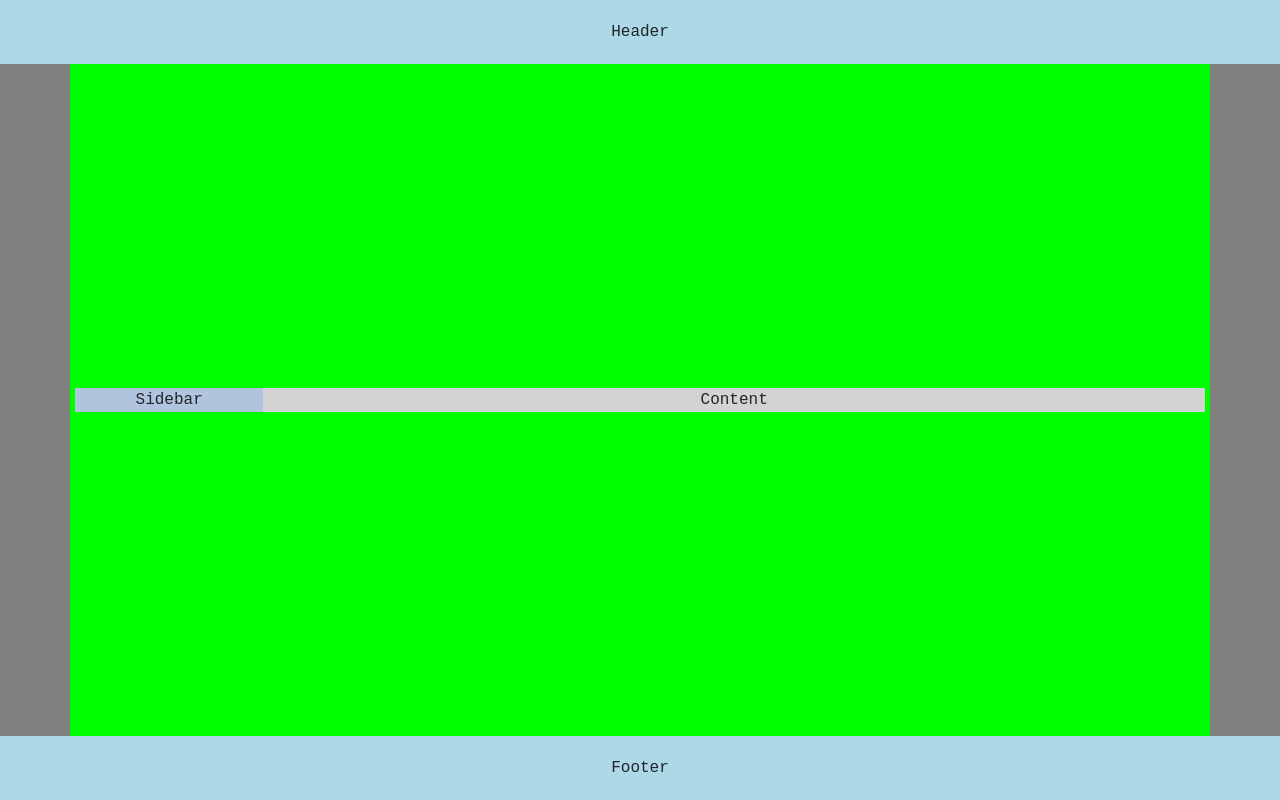
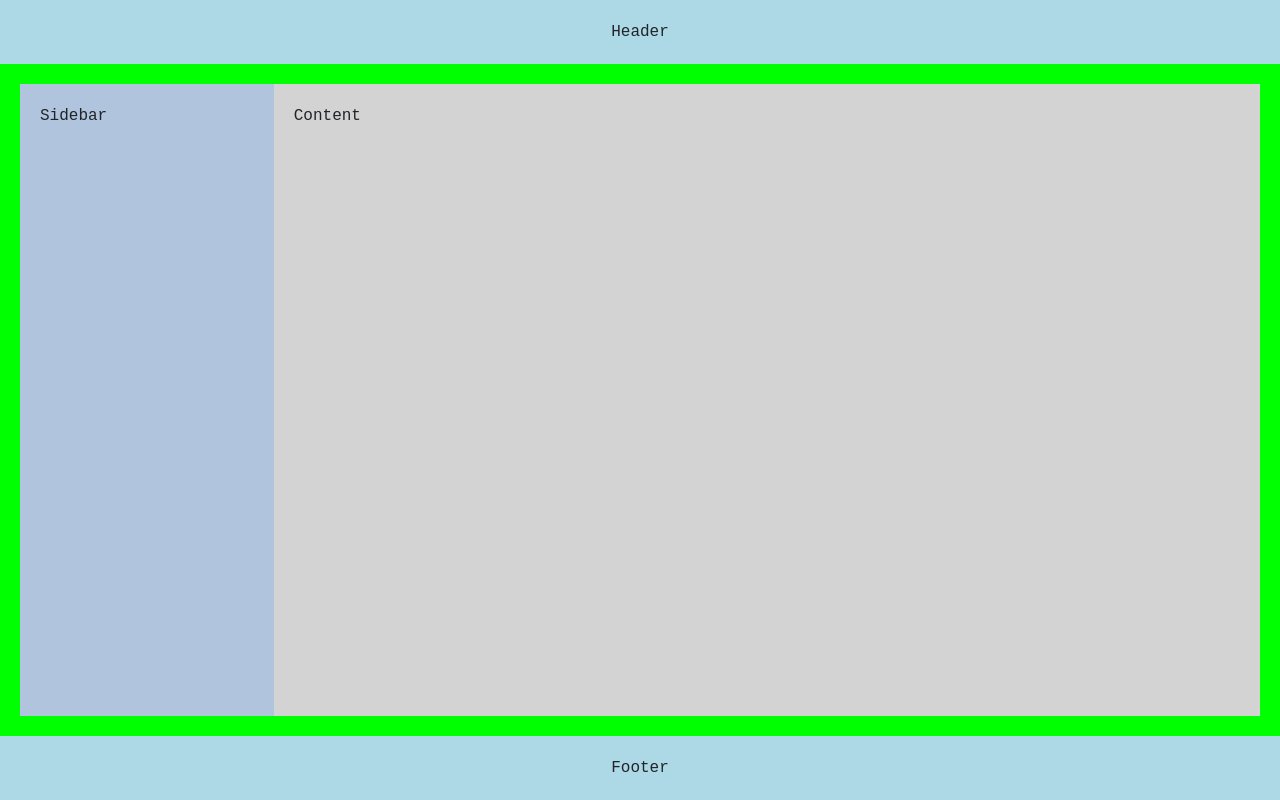
Before and after one commit to GrybosKamil/react-poc-app, a React (Create React App) app: page / in a window 1280 px wide. Built offline with nearby package versions, Linux system fonts and the light colour scheme.

Commit message:
Update Content layout

```diff
--- a/src/Content.js
+++ b/src/Content.js
@@ -2,15 +2,13 @@ import './Content.scss';
 
 function Content() {
     return (
-        <div className="content-container container">
-            <div className="row">
-                <div className="content-sidebar col-2">
-                    Sidebar
+        <div className="content-container">
+            <div className="content-sidebar">
+                Sidebar
                 </div>
-                <div className="content-page col-10">
-                    Content
+            <div className="content-page">
+                Content
                 </div>
-            </div>
         </div>
     )
 }
--- a/src/Content.scss
+++ b/src/Content.scss
@@ -5,16 +5,24 @@
     padding: 20px;
 
     display: flex;
-    flex-direction: column;
+    flex-direction: row;
     justify-content: center;
 
     flex: 1 0 auto;
 
     .content-sidebar {
+        display: flex;
+        flex: 1 0 auto;
+
         background-color: lightsteelblue;
+        padding: 20px;
     }
 
     .content-page {
+        display: flex;
+        flex: 6 0 auto;
+
         background-color: lightgrey;
+        padding: 20px;
     }
 }
```
